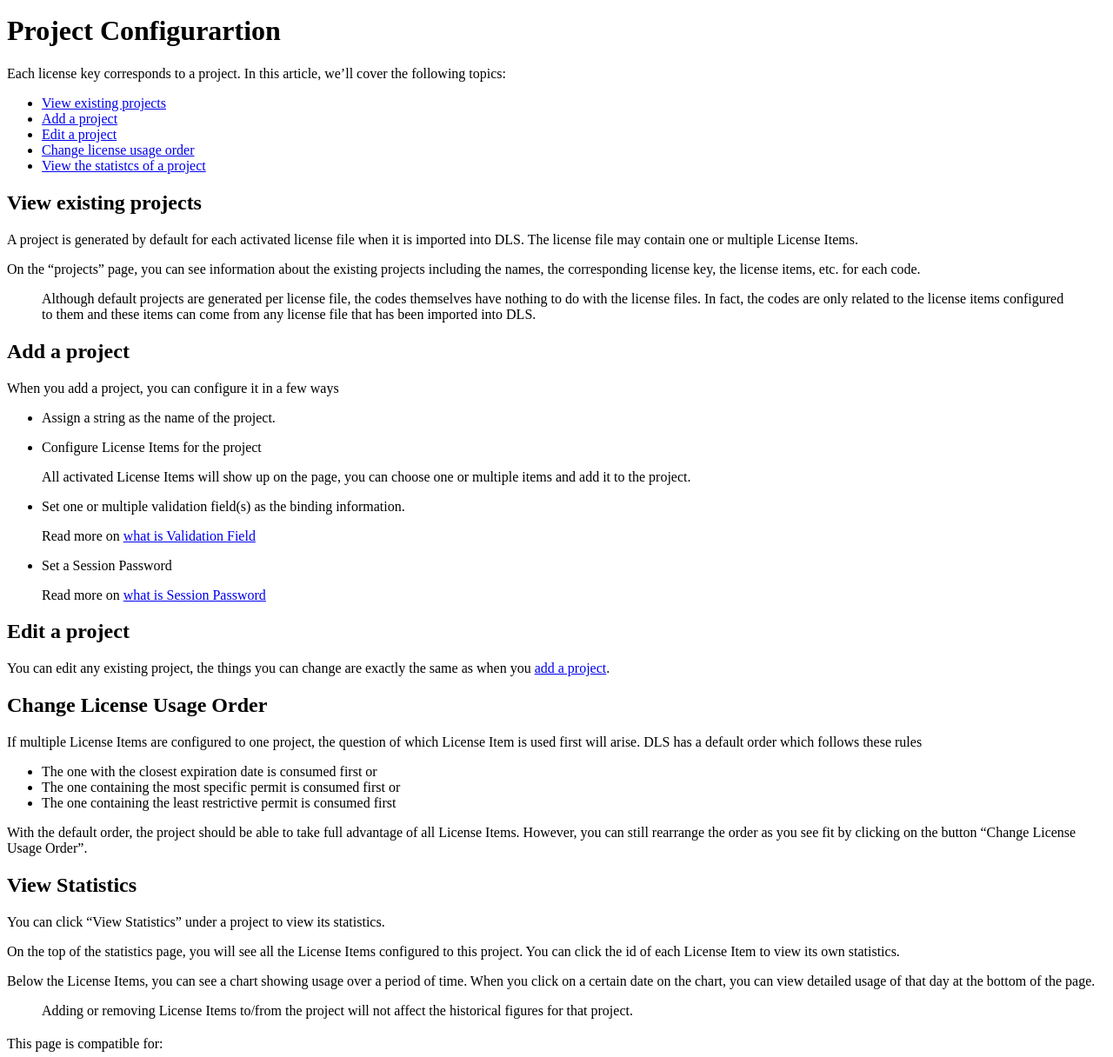
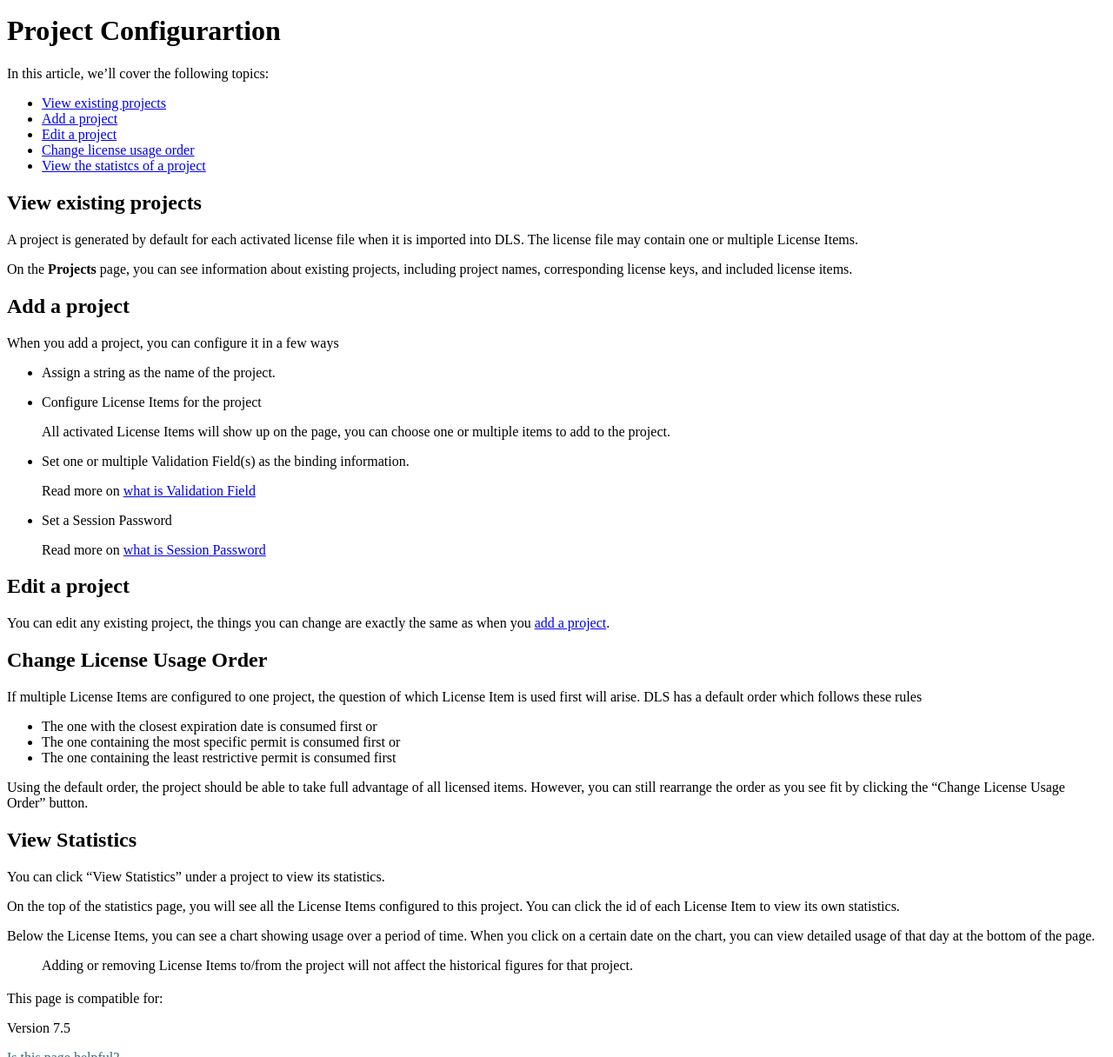
Before and after one commit to dynamsoft-docs/license-server-docs, a Jekyll site: the page built from common/project.md, in a window 1280 px wide and 1400 px high, scrolled down 391 px, cut to the strip 184-1400 px from the top of the window. Shown: the whole strip at 87% size. Built offline with Jekyll 4.4.1, drawn with Linux system fonts in a browser that asks for light colours.

Commit message:
update project page

```diff
--- a/common/project.md
+++ b/common/project.md
@@ -1,6 +1,6 @@
 ---
 layout: default-layout
-title: projects Management
+title: Project Configurartion
 keywords: projects, manage license
 description: This page is about managing projects for licenses.
 breadcrumbText: projects
@@ -10,7 +10,7 @@
 
 # Project Configurartion
 
-Each license key corresponds to a project. In this article, we'll cover the following topics:
+In this article, we'll cover the following topics:
 
 * [View existing projects](#view-existing-projects)
 * [Add a project](#add-a-project)
@@ -22,9 +22,7 @@
 
 A project is generated by default for each activated license file when it is imported into DLS. The license file may contain one or multiple License Items.
 
-On the "projects" page, you can see information about the existing projects including the names, the corresponding license key, the license items, etc. for each code.
-
-> Although default projects are generated per license file, the codes themselves have nothing to do with the license files. In fact, the codes are only related to the license items configured to them and these items can come from any license file that has been imported into DLS.
+On the **Projects** page, you can see information about existing projects, including project names, corresponding license keys, and included license items.
 
 ## Add a project
 
@@ -34,9 +32,9 @@
 
 * Configure License Items for the project
 
-  All activated License Items will show up on the page, you can choose one or multiple items and add it to the project.
+  All activated License Items will show up on the page, you can choose one or multiple items to add to the project.
 
-* Set one or multiple validation field(s) as the binding information.
+* Set one or multiple Validation Field(s) as the binding information.
 
 > Read more on [what is Validation Field]({{site.about}}terms.html#validation-field)
 
@@ -56,7 +54,7 @@
 * The one containing the most specific permit is consumed first or
 * The one containing the least restrictive permit is consumed first
 
-With the default order, the project should be able to take full advantage of all License Items. However, you can still rearrange the order as you see fit by clicking on the button "Change License Usage Order".
+Using the default order, the project should be able to take full advantage of all licensed items. However, you can still rearrange the order as you see fit by clicking the "Change License Usage Order" button.
 
 ## View Statistics
 
```
Also changed, not shown: about/activate.md (+2 -2 lines).
